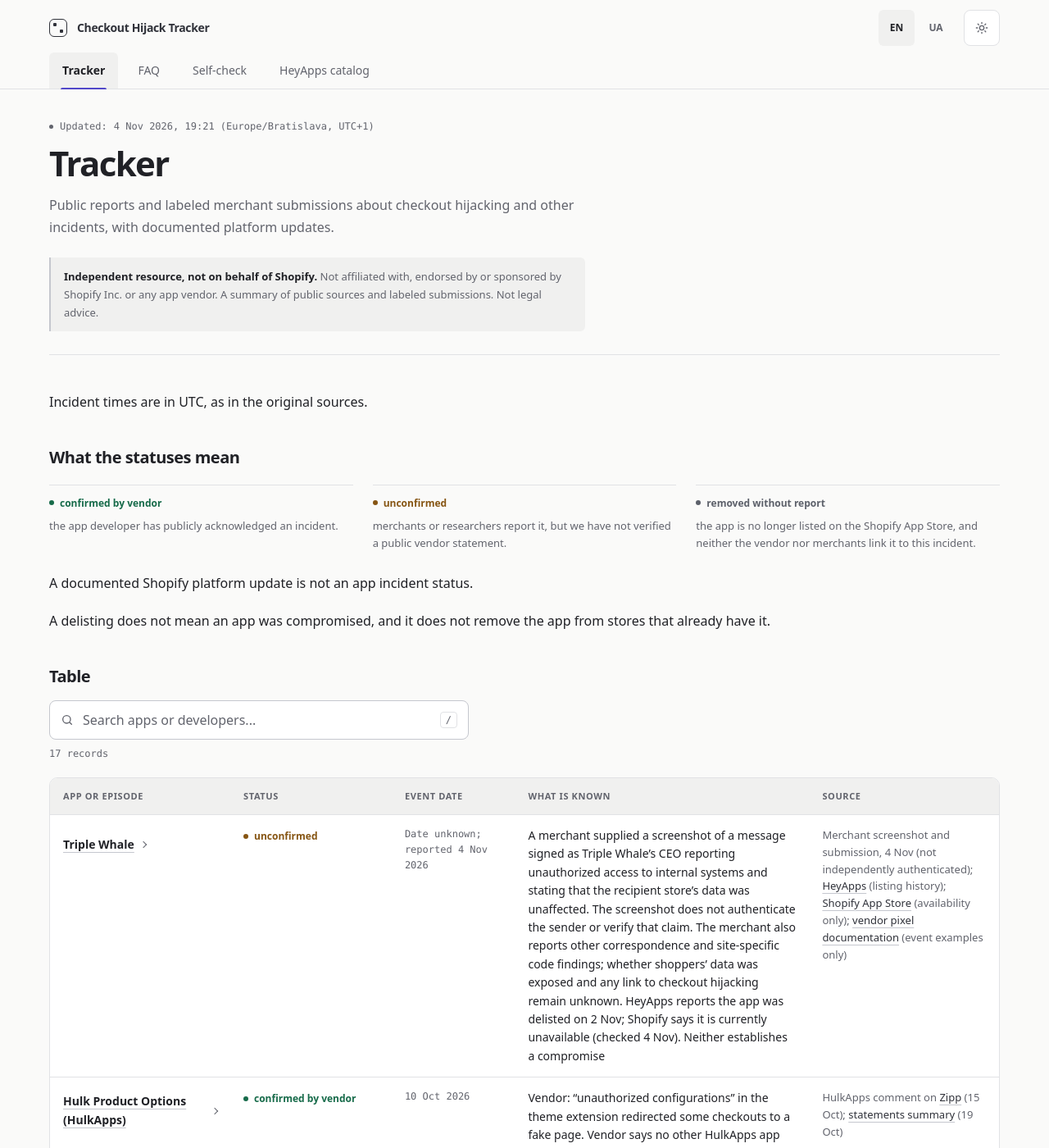
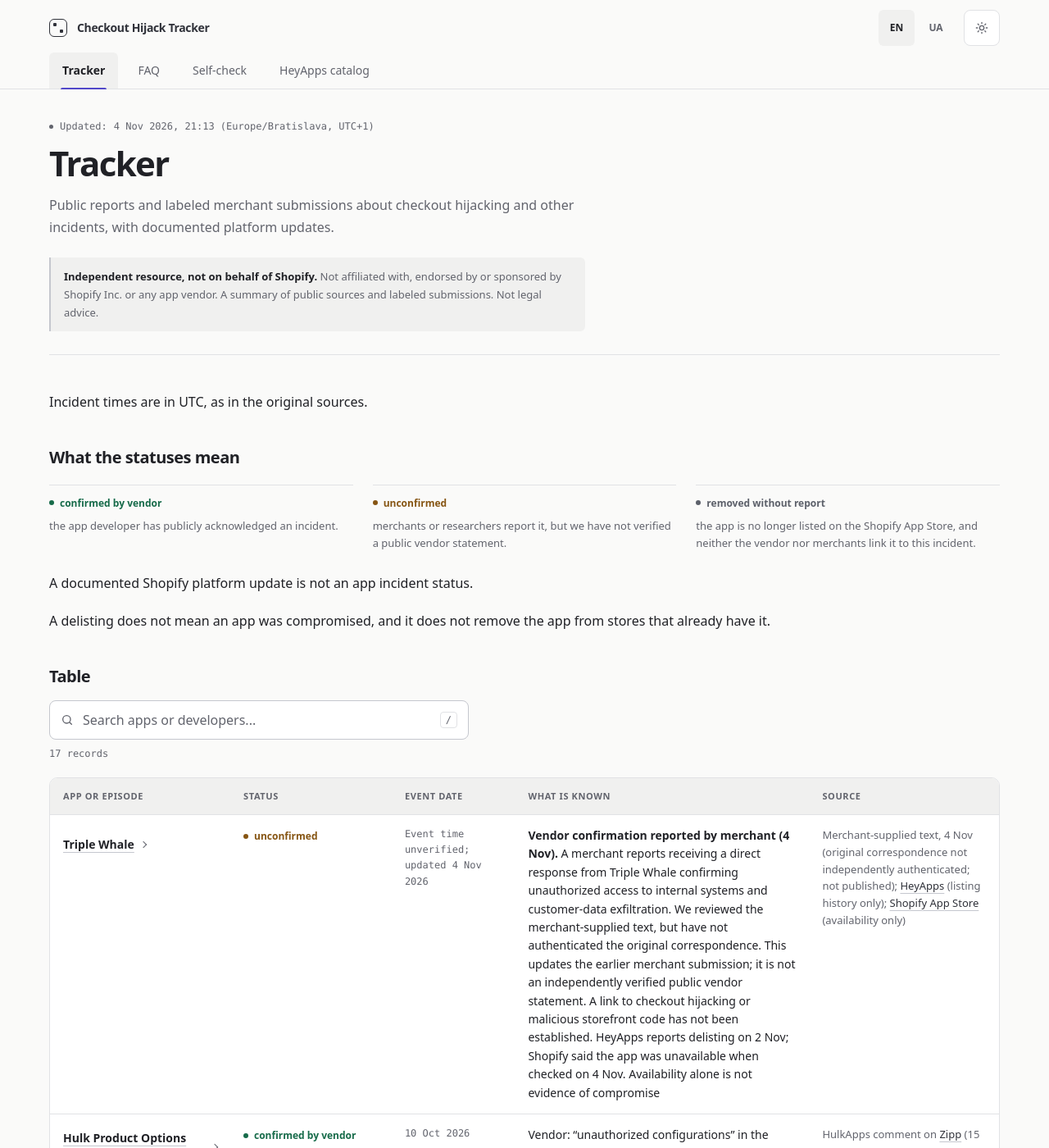
Before and after one commit to poltavchenko/shopify-checkout-tracker, a Jekyll site: the page built from tracker.md, in a window 1280 px wide and 1400 px high. Shown: the whole window at 82% size. Built offline with Jekyll 4.4.1, drawn with Linux system fonts in a browser that asks for light colours; some of the changed text lies outside the part shown.

Commit message:
Update attributed Triple Whale merchant report with verification limits

```diff
--- a/_config.yml
+++ b/_config.yml
@@ -4,8 +4,8 @@
 repo: "poltavchenko/shopify-checkout-tracker"
 baseurl: "/shopify-checkout-tracker"
 issues_url: "https://github.com/poltavchenko/shopify-checkout-tracker/issues"
-updated_en: "4 Nov 2026, 19:21 (Europe/Bratislava, UTC+1)"
-updated_uk: "04.11.2026, 19:21 (Europe/Bratislava, UTC+1)"
+updated_en: "4 Nov 2026, 21:13 (Europe/Bratislava, UTC+1)"
+updated_uk: "04.11.2026, 21:13 (Europe/Bratislava, UTC+1)"
 markdown: kramdown
 kramdown:
   input: GFM
--- a/tracker.md
+++ b/tracker.md
@@ -38,7 +38,7 @@
 
 | App or episode | Status | Event date | What is known | Source |
 |---|---|---|---|---|
-| <button type="button" class="app-open" data-app="triple-whale">Triple Whale</button> | <span class="badge badge-warn">unconfirmed</span> | Date unknown; reported 4 Nov 2026 | A merchant supplied a screenshot of a message signed as Triple Whale’s CEO reporting unauthorized access to internal systems and stating that the recipient store’s data was unaffected. The screenshot does not authenticate the sender or verify that claim. The merchant also reports other correspondence and site-specific code findings; whether shoppers’ data was exposed and any link to checkout hijacking remain unknown. HeyApps reports the app was delisted on 2 Nov; Shopify says it is currently unavailable (checked 4 Nov). Neither establishes a compromise | Merchant screenshot and submission, 4 Nov (not independently authenticated); [HeyApps](https://heyapps.dev/apps/triplewhale-1) (listing history); [Shopify App Store](https://apps.shopify.com/triplewhale-1) (availability only); [vendor pixel documentation](https://kb.triplewhale.com/en/articles/6266255-how-to-add-the-triple-pixel-to-a-headless-business-or-custom-website) (event examples only) |
+| <button type="button" class="app-open" data-app="triple-whale">Triple Whale</button> | <span class="badge badge-warn">unconfirmed</span> | Event time unverified; updated 4 Nov 2026 | **Vendor confirmation reported by merchant (4 Nov).** A merchant reports receiving a direct response from Triple Whale confirming unauthorized access to internal systems and customer-data exfiltration. We reviewed the merchant-supplied text, but have not authenticated the original correspondence. This updates the earlier merchant submission; it is not an independently verified public vendor statement. A link to checkout hijacking or malicious storefront code has not been established. HeyApps reports delisting on 2 Nov; Shopify said the app was unavailable when checked on 4 Nov. Availability alone is not evidence of compromise | Merchant-supplied text, 4 Nov (original correspondence not independently authenticated; not published); [HeyApps](https://heyapps.dev/apps/triplewhale-1) (listing history only); [Shopify App Store](https://apps.shopify.com/triplewhale-1) (availability only) |
 | <button type="button" class="app-open" data-app="hulk-product-options">Hulk Product Options (HulkApps)</button> | <span class="badge badge-ok">confirmed by vendor</span> | 10 Oct 2026 | Vendor: "unauthorized configurations" in the theme extension redirected some checkouts to a fake page. Vendor says no other HulkApps app was involved. [HeyApps](https://heyapps.dev/apps/delisted?view=recovered) reports the app listed again on 28 Oct; that does not establish security | HulkApps comment on [Zipp](https://romanzipp.com/blog/shopify-hit-with-phishing-attack) (15 Oct); [statements summary](https://romanzipp.com/blog/statements-from-companies-involved-in-shopify-checkout-hijack) (19 Oct) |
 | <button type="button" class="app-open" data-app="selleasy">Selleasy (Logbase)</button> | <span class="badge badge-ok">confirmed by vendor</span> | 13 Oct 2026 | Vendor: an unauthorized script was added through a legacy support tool; redirects stopped at 12:22 UTC and affected stores were cleaned by 15:58 UTC. Logbase reports an independent assessment and re-listing on 27 Oct; [HeyApps](https://heyapps.dev/apps/delisted?view=recovered) reports 26 Oct. A return does not establish security | [Logbase](https://www.logbase.io/selleasy/updates/incident-20261013) (updated 28 Oct) |
 | <button type="button" class="app-open" data-app="swym-wishlist-plus">Swym Wishlist Plus</button> | <span class="badge badge-ok">confirmed by vendor</span> | 14 Oct 2026, ~10:06-11:56 UTC | Unauthorized configuration change; fixes fully deployed by 16:32 UTC. On 20 Oct the vendor paused the app for all merchants. 27 Oct, 14:41 UTC: Swym reports security patches applied and access open to all merchant stores; a third-party audit is in progress | [Swym Security Update](https://www.getswym.com/resources/security-response) (16 Oct); [Swym FAQ](https://www.getswym.com/resources/wishlist-plus-incident-faq) (20 Oct); [Swym status](https://status.getswym.com/) (27 Oct; checked 30 Oct) |
```
Also changed, not shown: _data/apps.json (+8 -2 lines), uk/tracker.md (+1 -1 lines).
